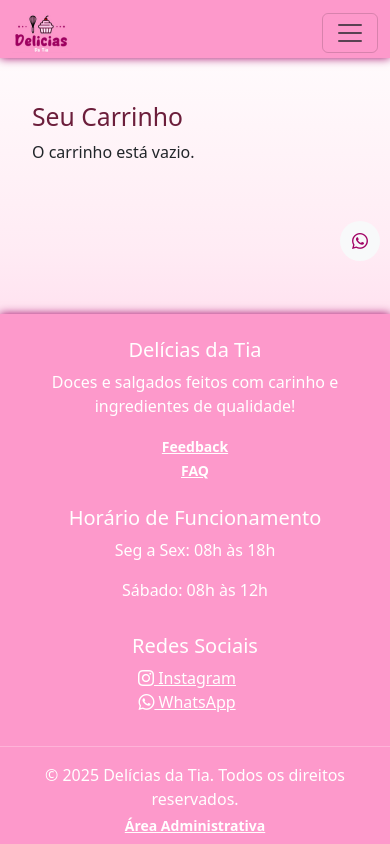
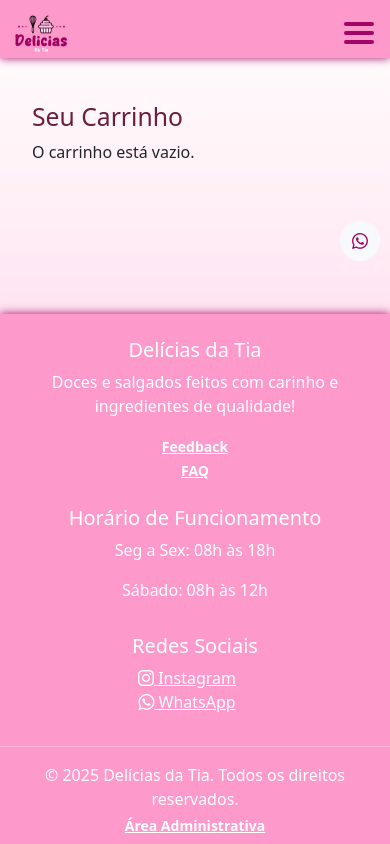
Before and after one commit to ThaliaMatos/delicias-da-tia, a React (Vite) app in the folder frontend/: page /carrinho in a window 390 px wide. Built offline with nearby package versions, Linux system fonts and the light colour scheme.

Commit message:
mudanças no home , mais estilização

```diff
--- a/frontend/src/App.css
+++ b/frontend/src/App.css
@@ -99,7 +99,7 @@ body {
 }
 
 .botao-remover {
-  background-color: #dc3545; /* vermelho Bootstrap */
+  background-color: #dc3545;
   color: white;
   font-weight: bold;
   border: none;
@@ -131,3 +131,90 @@ body {
 h2, .lead {
   color: #6c1e3b;
 }
+
+.toast-mensagem {
+  position: fixed;
+  top: 20px;
+  right: 20px;
+  background-color:#a20566;
+  color: white;
+  padding: 12px 20px;
+  border-radius: 8px;
+  box-shadow: 0 0 10px rgba(250, 248, 248, 0.875);
+  z-index: 9999;
+  min-width: 250px;
+  animation: fadeIn 0.1s ease;
+}
+
+.toast-mensagem span {
+  display: block;
+  font-weight: bold;
+}
+
+.barra-progresso {
+  height: 4px;
+  background-color: white;
+  margin-top: 8px;
+  border-radius: 3px;
+  animation: diminuir 1s linear forwards;
+}
+
+@keyframes fadeIn {
+  from { opacity: 0; transform: translateY(-20px); }
+  to { opacity: 1; transform: translateY(0); }
+}
+
+@keyframes diminuir {
+  from { width: 100%; }
+  to { width: 0%; }
+}
+
+.convite-texto {
+  max-width: 600px;
+}
+
+/* circulo home */
+.circulo-decorativo {
+  width: 500px;
+  height: 500px;
+  border-radius: 50%;
+  overflow: hidden;
+  background-color: #ffe0ec;
+  display: flex;
+  align-items: center;
+  justify-content: center;
+  margin-left: 2rem;
+}
+
+.circulo-decorativo img {
+  width: 100%;
+  height: 100%;
+  object-fit: cover;
+  border-radius: 50%;
+}
+
+@media (max-width: 1200px) {
+  .circulo-decorativo {
+    width: 400px;
+    height: 400px;
+  }
+}
+
+@media (max-width: 995px) {
+  .circulo-decorativo {
+    width: 300px;
+    height: 300px;
+  }
+  .convite-texto {
+    width: 50%;
+  }
+}
+
+@media (max-width: 767px) {
+  .circulo-decorativo {
+    display: none;
+  }
+  .convite-texto {
+    width: 100%;
+  }
+}
--- a/frontend/src/App.jsx
+++ b/frontend/src/App.jsx
@@ -1,3 +1,4 @@
+import './App.css';
 import { useState, useEffect } from 'react';
 import { BrowserRouter as Router, Routes, Route } from 'react-router-dom';
 import Header from './components/Header';
--- a/frontend/src/components/Destaques/index.jsx
+++ b/frontend/src/components/Destaques/index.jsx
@@ -1,17 +1,20 @@
 import { useEffect, useState } from 'react';
 import axios from 'axios';
 import { useNavigate } from 'react-router-dom';
+import { useCarrinho } from '../../context/CarrinhoContext';
 import './style.css';
 
 export default function Destaques() {
   const [produtos, setProdutos] = useState([]);
   const [quantidades, setQuantidades] = useState({});
+  const [mensagem, setMensagem] = useState('');
+  const { adicionarProduto } = useCarrinho();
   const navigate = useNavigate();
 
   useEffect(() => {
     axios.get('/produto.json')
       .then((res) => {
-        const destaques = res.data.slice(0, 3); // pega apenas 3 produtos
+        const destaques = res.data.slice(0, 3);
         setProdutos(destaques);
 
         const quantidadesIniciais = {};
@@ -28,20 +31,20 @@ export default function Destaques() {
 
   const adicionarAoCarrinho = (produto) => {
     const qtd = quantidades[produto.id] || 1;
-    console.log(`Produto adicionado ao carrinho: ${produto.nome} x${qtd}`);
+    adicionarProduto(produto, qtd);
 
-    // Aqui você pode salvar no localStorage, contexto ou API
-    // Exemplo com localStorage:
-    const carrinho = JSON.parse(localStorage.getItem('carrinho')) || [];
-    carrinho.push({ ...produto, quantidade: qtd });
-    localStorage.setItem('carrinho', JSON.stringify(carrinho));
-
-    // Redireciona para a página do carrinho
-    navigate('/carrinho');
+    setMensagem(`Adicionado ao carrinho!`);
+    setTimeout(() => setMensagem(''), 1000);
   };
 
   return (
     <div className="destaques-container py-5 mt-5">
+      {mensagem && (
+        <div className="toast-mensagem">
+          <span>{mensagem}</span>
+          <div className="barra-progresso"></div>
+        </div>
+      )}
       <div className="container">
         <h2 className="text-center mb-4 text-white">Destaques da Tia</h2>
         <div className="row row-cols-1 row-cols-md-3 g-4">
--- a/frontend/src/components/Header/index.jsx
+++ b/frontend/src/components/Header/index.jsx
@@ -20,7 +20,10 @@ export default function Header() {
 
                 <button className="navbar-toggler" type="button" data-bs-toggle="collapse" data-bs-target="#navbarNav"
                     aria-controls="navbarNav" aria-expanded="false" aria-label="Toggle navigation">
-                    <span className="navbar-toggler-icon"></span>
+                   <span className="navbar-toggler-icon">
+  <div></div>
+</span>
+
                 </button>
 
                 <div className="collapse navbar-collapse" id="navbarNav">
--- a/frontend/src/components/Header/style.css
+++ b/frontend/src/components/Header/style.css
@@ -14,6 +14,57 @@ body {
   margin-bottom: 0;
   padding-bottom: 0;
 }
+
+/* Personaliza os 3 tracinhos */
+.navbar-toggler {
+    border: none; /* Remove a borda padrão */
+    outline: none;
+  }
+
+ .navbar-toggler {
+  border: none;
+  background: transparent;
+  padding: 0.25rem;
+  outline: none;
+  box-shadow: none;
+}
+
+.navbar-toggler-icon {
+  background-image: none;
+  width: 30px;
+  height: 22px;
+  position: relative;
+  display: inline-block;
+}
+
+.navbar-toggler-icon::before,
+.navbar-toggler-icon::after,
+.navbar-toggler-icon div {
+  content: "";
+  position: absolute;
+  left: 0;
+  width: 100%;
+  height: 4px;
+  background-color: #a20566;
+  border-radius: 2px;
+  transition: all 0.3s ease;
+}
+
+/* Linha do meio */
+.navbar-toggler-icon div {
+  top: 9px;
+}
+
+/* Linha de cima */
+.navbar-toggler-icon::before {
+  top: 0;
+}
+
+/* Linha de baixo */
+.navbar-toggler-icon::after {
+  bottom: 0;
+}
+
 
 
 /* etilo dos ícones de redes sociais */
--- a/frontend/src/context/CarrinhoContext.jsx
+++ b/frontend/src/context/CarrinhoContext.jsx
@@ -33,7 +33,7 @@ export const CarrinhoProvider = ({ children }) => {
   };
 
   return (
-    <CarrinhoContext.Provider value={{ carrinho, adicionarProduto }}>
+    <CarrinhoContext.Provider value={{ carrinho, adicionarProduto, atualizarCarrinho }}>
       {children}
     </CarrinhoContext.Provider>
   );
--- a/frontend/src/main.jsx
+++ b/frontend/src/main.jsx
@@ -2,6 +2,7 @@ import React from 'react';
 import ReactDOM from 'react-dom/client';
 import { BrowserRouter } from 'react-router-dom';
 import App from './App';
+import './App.css';
 import { CarrinhoProvider } from './context/CarrinhoContext';
 
 ReactDOM.createRoot(document.getElementById('root')).render(
--- a/frontend/src/pages/BlogReceitas.jsx
+++ b/frontend/src/pages/BlogReceitas.jsx
@@ -10,19 +10,19 @@ export default function BlogReceitas() {
       id: 1,
       titulo: "Bolo de Cenoura com Cobertura de Chocolate",
       descricao: "Um clássico que agrada a todos! Fofinho, úmido e com uma deliciosa calda de chocolate.",
-      imagem: "/img/bolo-cenoura.jpg"
+      imagem: "https://encrypted-tbn0.gstatic.com/images?q=tbn:ANd9GcQ6pd_g70-pQZvk3Qn2orq_r1Ed1PGRlgFs3YKVUxIkyKY6XB8yaL5ELvn4p3-ELv_9bGk&usqp=CAU"
     },
     {
       id: 2,
       titulo: "Coxinha de Frango com Catupiry",
       descricao: "Recheio cremoso e massa sequinha. Uma das campeãs de venda da Tia!",
-      imagem: "/img/coxinha.jpg"
+      imagem: "https://i.ytimg.com/vi/ZiI1HK6zOkk/maxresdefault.jpg"
     },
     {
       id: 3,
       titulo: "Brigadeiro Gourmet",
       descricao: "Feito com chocolate nobre, perfeito para festas ou presentear alguém especial.",
-      imagem: "/img/brigadeiro.jpg"
+      imagem: "https://harald.com.br/wp-content/uploads/2020/04/briadeirogormet-melken-700x520-1.jpg"
     },
   ];
 
--- a/frontend/src/pages/Carrinho.jsx
+++ b/frontend/src/pages/Carrinho.jsx
@@ -1,24 +1,22 @@
-import { useState, useEffect } from 'react';
+import { useCarrinho } from '../context/CarrinhoContext';
 
 export default function Carrinho() {
-  const [carrinho, setCarrinho] = useState([]);
+  const { carrinho, atualizarCarrinho } = useCarrinho();
 
-  useEffect(() => {
-    const itensSalvos = JSON.parse(localStorage.getItem('carrinho')) || [];
-    setCarrinho(itensSalvos);
-  }, []);
-
+  //salvar o carrinho
   const salvarCarrinho = (novoCarrinho) => {
-    setCarrinho(novoCarrinho);
+    atualizarCarrinho(novoCarrinho);
     localStorage.setItem('carrinho', JSON.stringify(novoCarrinho));
   };
 
+  // Aumenta a quantidade
   const aumentarQuantidade = (index) => {
     const novoCarrinho = [...carrinho];
     novoCarrinho[index].quantidade += 1;
     salvarCarrinho(novoCarrinho);
   };
 
+  // Diminui a quantidade
   const diminuirQuantidade = (index) => {
     const novoCarrinho = [...carrinho];
     if (novoCarrinho[index].quantidade > 1) {
@@ -27,21 +25,25 @@ export default function Carrinho() {
     }
   };
 
+  // Remove o item
   const removerItem = (index) => {
     const novoCarrinho = carrinho.filter((_, i) => i !== index);
     salvarCarrinho(novoCarrinho);
   };
 
+  // Calcula o total do carrinho
   const calcularTotal = () => {
     return carrinho.reduce((total, item) => total + item.preco * item.quantidade, 0).toFixed(2);
   };
 
+  //mensagem que será enviada pelo WhatsApp
   const gerarMensagemWhatsApp = () => {
     return carrinho.map(item =>
       `🍰 ${item.nome} (x${item.quantidade}) - R$ ${(item.preco * item.quantidade).toFixed(2)}`
     ).join('\n');
   };
 
+  // Envia o pedido pelo WhatsApp e limpa o carrinho
   const enviarPedido = () => {
     if (carrinho.length === 0) {
       alert('O carrinho está vazio.');
@@ -56,8 +58,7 @@ export default function Carrinho() {
     window.open(link, '_blank');
 
     // Limpa o carrinho após envio
-    setCarrinho([]);
-    localStorage.removeItem('carrinho');
+    salvarCarrinho([]);
   };
 
   return (
@@ -73,13 +74,17 @@ export default function Carrinho() {
               <li key={index} className="list-group-item d-flex justify-content-between align-items-center">
                 <div>
                   <strong>{item.nome}</strong> <br />
-                  <span className="text-muted">R$ {item.preco.toFixed(2)} x {item.quantidade} = <strong>R$ {(item.preco * item.quantidade).toFixed(2)}</strong></span>
+                  <span className="text-muted">
+                    R$ {item.preco.toFixed(2)} x {item.quantidade} = <strong>R$ {(item.preco * item.quantidade).toFixed(2)}</strong>
+                  </span>
                 </div>
 
+                <div className="d-flex align-items gap-2">
                 <div className="controle-quantidade">
                   <button className="botao-quantidade" onClick={() => diminuirQuantidade(index)}>-</button>
                   <span>{item.quantidade}</span>
                   <button className="botao-quantidade" onClick={() => aumentarQuantidade(index)}>+</button>
+                </div>
                   <button className="botao-remover" onClick={() => removerItem(index)}>🗑️</button>
                 </div>
 
--- a/frontend/src/pages/Home.jsx
+++ b/frontend/src/pages/Home.jsx
@@ -8,7 +8,11 @@ export default function Home() {
       <Carousel />
 
       {/* Convite para o Blog */}
-      <div className="container text-center my-5 py-5">
+      <div className="convite-area position-relative py-5">
+  <div className="container d-flex align-items-center justify-content-between flex-wrap position-relative" style={{ zIndex: 1 }}>
+
+    {/* Texto do convite */}
+    <div className="convite-texto" style={{ maxWidth: '500px' }}>
       <h2 className="mb-3 text-pink">Confira nossas receitas especiais!</h2>
       <p className="lead mb-4">
         Aprenda a preparar os doces e salgados favoritos da <strong>Delícias da Tia</strong>.
@@ -18,6 +22,13 @@ export default function Home() {
       </Link>
     </div>
 
+    {/* Círculo decorativo com imagem */}
+    <div className="circulo-decorativo">
+      <img src="public/img/ImagemFabricia.jpg" alt="Tia" />
+    </div>
+  </div>
+</div>
+
       <Destaques />
     </>
   );
```
Also changed, not shown: frontend/src/pages/Categoria.jsx (+24 -11 lines), frontend/src/components/Destaques/style.css (indentation only). Lines whose indentation alone changed are shown as unchanged.
